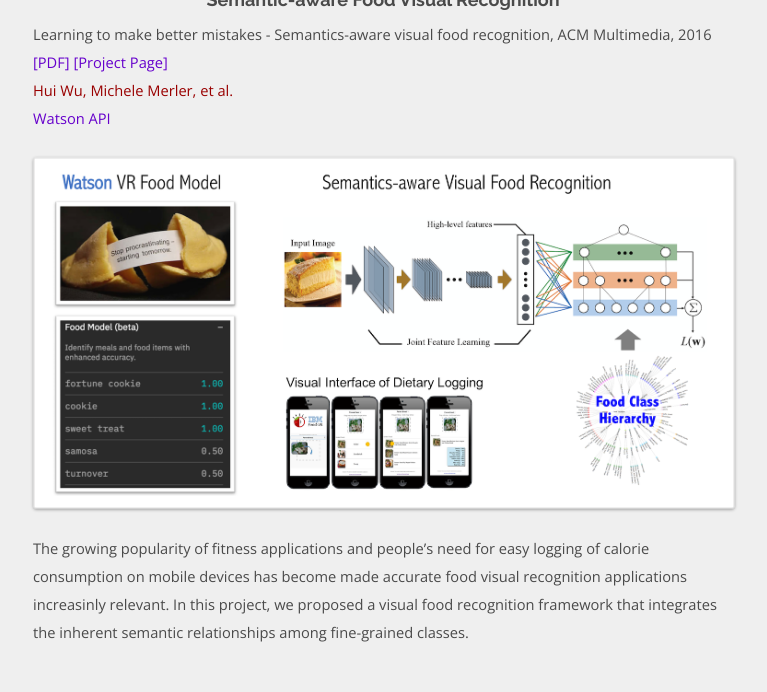
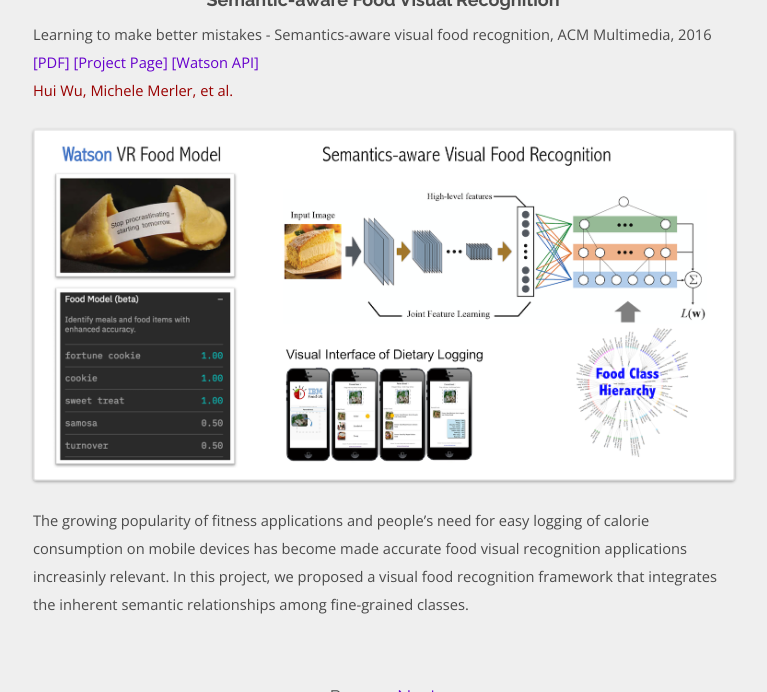
Before and after one commit to spacew/spacew.github.io, a Jekyll site: the page built from index.html, in a window 1280 px wide and 900 px high, scrolled down 2355 px, cut to the strip 208-900 px from the top of the window. Shown: the whole strip, without its empty margins (257-1024 px from the left). Built offline with Jekyll 4.4.1, drawn with Linux system fonts in a browser that asks for light colours; the list of posts is cut into pages by our own code.

Commit message:
Update postlist.html

```diff
--- a/_includes/postlist.html
+++ b/_includes/postlist.html
@@ -15,11 +15,12 @@
                 <a href="{{post.paper_code}}"> [CODE] </a>
             {% endif %}
             <a href="{{ post.url | prepend: site.baseurl }}"> [Project Page] </a>
+            {%if post.extra_text%}
+                <font color="#cc0066"> <a href="{{post.extra_link}}"> [{{post.extra_text}}] </a> </font>
+            {% endif %}
             <br>
             <font color="#990000">{{post.paper_authors}} </font> <br>
-            {%if post.extra_text%}
-                <a href="{{post.extra_link}}"> {{post.extra_text}} </a>
-            {% endif %}
+
         </p>
     {% endif %}
 
```
